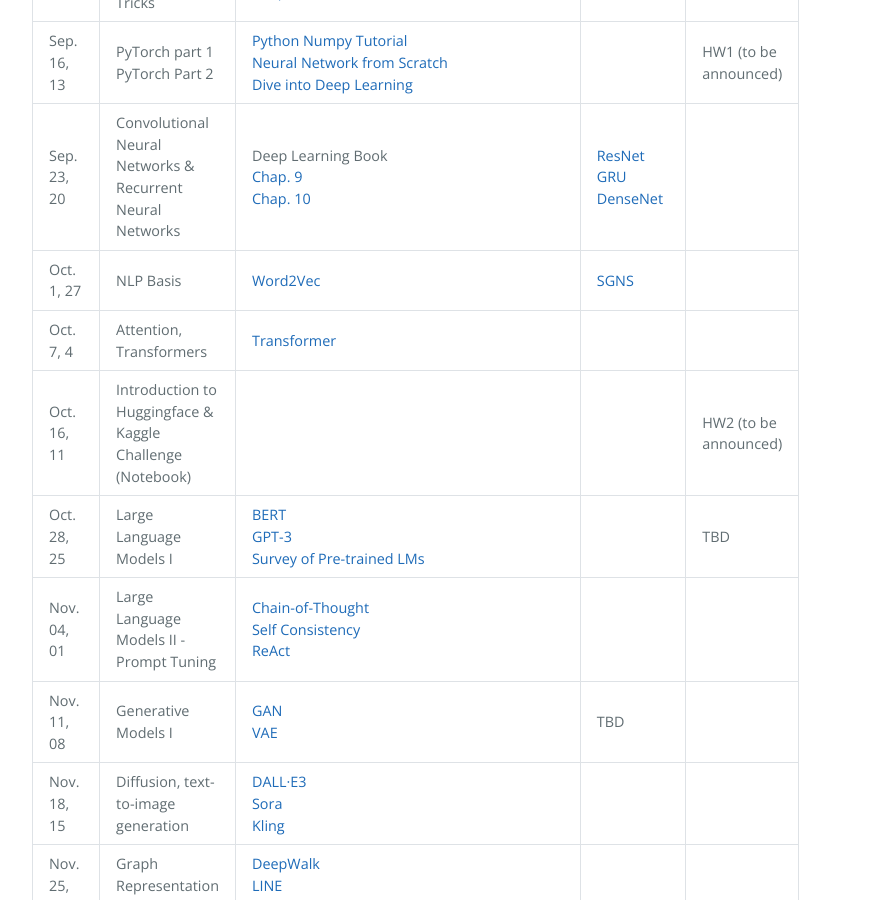
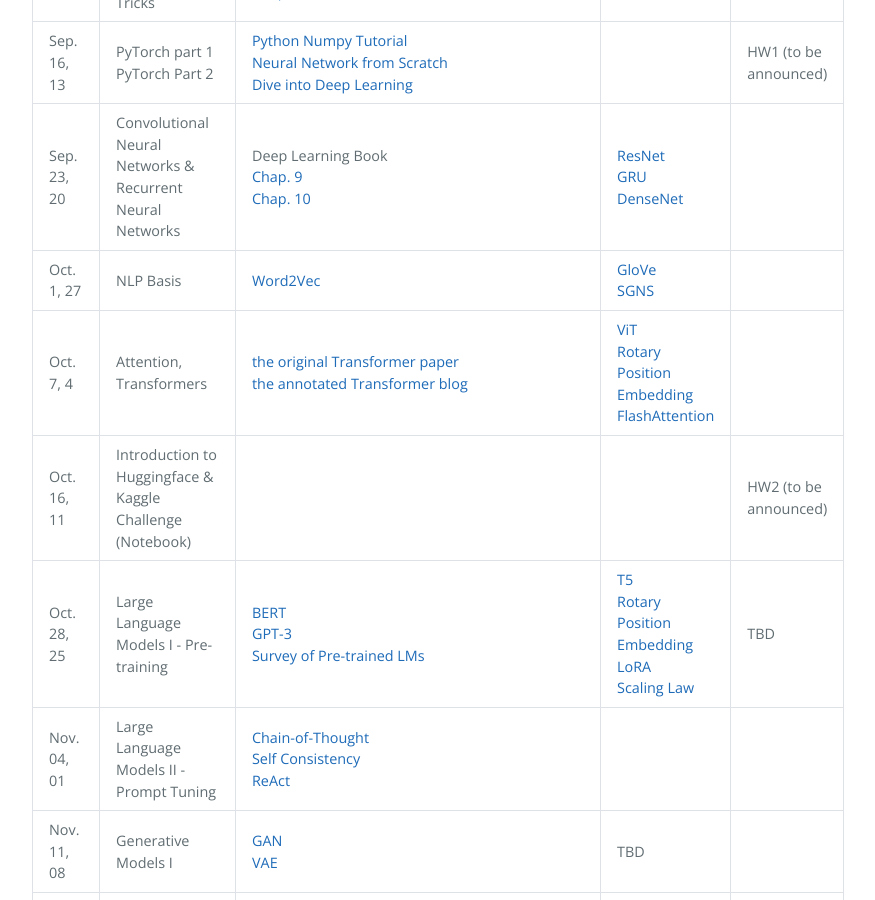
Before and after one commit to DeepGraphLearning/MATH60630A_2024A, a Jekyll site: the page built from schedule.md, in a window 1280 px wide and 900 px high, scrolled down 766 px. Shown: the whole window, without its empty margins (192-1067 px from the left). Built offline with Jekyll 4.4.1, drawn with Linux system fonts in a browser that asks for light colours.

Commit message:
[v2 Week2, References] Initialized

```diff
--- a/schedule.md
+++ b/schedule.md
@@ -6,12 +6,12 @@ permalink: /schedule
 schedule:
   - date: Aug.<br>26, 30
     topics:
-    - name: Introduction
-      url: assets/slides/Week1-Intro.pdf
-    - name: Mathematics
-      url: assets/slides/Week1-Maths.pdf
-    - name: Machine Learning Basics
-      url: assets/slides/Week1-ML.pdf
+      - name: Introduction
+        url: assets/slides/Week1-Intro.pdf
+      - name: Mathematics
+        url: assets/slides/Week1-Maths.pdf
+      - name: Machine Learning Basics
+        url: assets/slides/Week1-ML.pdf
     readings:
       - name: Deep Learning Book
       - name: Chap. 2
@@ -22,8 +22,8 @@ schedule:
         url: http://www.deeplearningbook.org/contents/ml.html
   - date: Sep.<br>9, 6
     topics:
-    - name: Feedforward Neural Networks & Optimization Tricks
-#      url: https://www.dropbox.com/s/zv4920r75ek7u4u/Week2-FFN%26Regularization.pdf?dl=0
+      - name: Feedforward Neural Networks & Optimization Tricks
+    #      url: https://www.dropbox.com/s/zv4920r75ek7u4u/Week2-FFN%26Regularization.pdf?dl=0
     readings:
       - name: Deep Learning Book
       - name: Chap. 6
@@ -35,9 +35,9 @@ schedule:
   - date: Sep.<br>16, 13
     topics:
       - name: PyTorch part 1
-#        url: https://www.dropbox.com/s/xpd4fjisk3n08vx/Deep%20Learning%20Frameworks%20part%201.pdf?dl=0
+      #        url: https://www.dropbox.com/s/xpd4fjisk3n08vx/Deep%20Learning%20Frameworks%20part%201.pdf?dl=0
       - name: PyTorch Part 2
-#        url: https://www.dropbox.com/s/2mzbdnfgah9yimw/Deep%20Learning%20Frameworks%20part%202.pdf?dl=0
+    #        url: https://www.dropbox.com/s/2mzbdnfgah9yimw/Deep%20Learning%20Frameworks%20part%202.pdf?dl=0
     readings:
       - name: Python Numpy Tutorial
         url: http://cs231n.github.io/python-numpy-tutorial/
@@ -47,21 +47,24 @@ schedule:
         url: https://github.com/dsgiitr/d2l-pytorch
     homeworks:
       - name: HW1 (to be announced)
-#      - name: Instruction
-#        url: https://www.dropbox.com/s/7s19xya7yck4nul/HWK1.pdf?dl=0
-#      - name: Colab
-#        url: https://colab.research.google.com/drive/1FjRjNlBqPVz7SrEPvqrL10Q76NeHhvJW?usp=sharing
+  #      - name: Instruction
+  #        url: https://www.dropbox.com/s/7s19xya7yck4nul/HWK1.pdf?dl=0
+  #      - name: Colab
+  #        url: https://colab.research.google.com/drive/1FjRjNlBqPVz7SrEPvqrL10Q76NeHhvJW?usp=sharing
+
+  # <<<<<<<<<<<<<<< Jianan >>>>>>>>>>>>>>>>>>
+
   - date: Sep.<br>23, 20
     topics:
       - name: Convolutional Neural Networks & Recurrent Neural Networks
-#        url: https://www.dropbox.com/s/9vnrcjo4ykhdj9l/Week4-CNN%26RNN.pdf?dl=0
+    #        url: https://www.dropbox.com/s/9vnrcjo4ykhdj9l/Week4-CNN%26RNN.pdf?dl=0
     readings:
       - name: Deep Learning Book
       - name: Chap. 9
         url: http://www.deeplearningbook.org/contents/convnets.html
       - name: Chap. 10
         url: http://www.deeplearningbook.org/contents/rnn.html
-    presentations:
+    references:
       - name: ResNet
         url: http://arxiv.org/abs/1512.03385
       - name: GRU
@@ -71,34 +74,45 @@ schedule:
   - date: Oct.<br>1, 27
     topics:
       - name: NLP Basis
-#        url: https://www.dropbox.com/s/bjxvre1d3w30iqj/Week5-DL4NLP-part1.pdf?dl=0
+    #        url: https://www.dropbox.com/s/bjxvre1d3w30iqj/Week5-DL4NLP-part1.pdf?dl=0
     readings:
       - name: Word2Vec
         url: https://papers.nips.cc/paper/5021-distributed-representations-of-words-and-phrases-and-their-compositionality.pdf
-    presentations:
+    references:
+      - name: GloVe
+        url: https://aclanthology.org/D14-1162.pdf
       - name: SGNS
         url: https://papers.nips.cc/paper/2014/file/feab05aa91085b7a8012516bc3533958-Paper.pdf
   - date: Oct.<br>7, 4
     topics:
       - name: Attention, Transformers
-#        url: https://www.dropbox.com/s/bjxvre1d3w30iqj/Week5-DL4NLP-part1.pdf?dl=0
+    #        url: https://www.dropbox.com/s/bjxvre1d3w30iqj/Week5-DL4NLP-part1.pdf?dl=0
     readings:
-      - name: Transformer
+      - name: the original Transformer paper
         url: https://papers.nips.cc/paper/7181-attention-is-all-you-need.pdf
+      - name: the annotated Transformer blog
+        url: https://nlp.seas.harvard.edu/annotated-transformer/
+    references:
+      - name: ViT
+        url: https://arxiv.org/abs/2010.11929
+      - name: Rotary Position Embedding
+        url: https://arxiv.org/abs/2104.09864
+      - name: FlashAttention
+        url: https://arxiv.org/abs/2205.14135
   - date: Oct.<br>16, 11
     topics:
       - name: Introduction to Huggingface & Kaggle Challenge (Notebook)
     homeworks:
       - name: HW2 (to be announced)
-#        url: https://www.dropbox.com/s/j2w4cpq14jypkbe/HW2.pdf?dl=0
-#      - name: Instruction
-#        url: https://www.dropbox.com/s/j2w4cpq14jypkbe/HW2.pdf?dl=0
-#      - name: Kaggle
-#        url: https://www.kaggle.com/c/math60630aw21
+  #        url: https://www.dropbox.com/s/j2w4cpq14jypkbe/HW2.pdf?dl=0
+  #      - name: Instruction
+  #        url: https://www.dropbox.com/s/j2w4cpq14jypkbe/HW2.pdf?dl=0
+  #      - name: Kaggle
+  #        url: https://www.kaggle.com/c/math60630aw21
   - date: Oct.<br>28, 25
     topics:
-      - name: Large Language Models I
-#        url: https://www.dropbox.com/s/366364m5gmu6gkd/Week7-DL4NLP-part2.pdf?dl=0
+      - name: Large Language Models I - Pre-training
+    #        url: https://www.dropbox.com/s/366364m5gmu6gkd/Week7-DL4NLP-part2.pdf?dl=0
     readings:
       - name: BERT
         url: https://arxiv.org/pdf/1810.04805
@@ -106,14 +120,23 @@ schedule:
         url: https://arxiv.org/abs/2005.14165
       - name: Survey of Pre-trained LMs
         url: https://arxiv.org/pdf/2302.09419
+    references:
+      - name: T5
+        url: https://arxiv.org/abs/1910.10683
+      - name: Rotary Position Embedding
+        url: https://arxiv.org/abs/2104.09864
+      - name: LoRA
+        url: https://arxiv.org/abs/2104.09864
+      - name: Scaling Law
+        url: https://arxiv.org/abs/2001.08361
     homeworks:
-#      - name: Huggingface Sentence Classification (Kaggle)
+      #      - name: Huggingface Sentence Classification (Kaggle)
       - name: TBD
-#        url: https://www.kaggle.com/competitions/sentence-classification-competition/overview
+  #        url: https://www.kaggle.com/competitions/sentence-classification-competition/overview
   - date: Nov.<br>04, 01
     topics:
       - name: Large Language Models II - Prompt Tuning
-#        url: https://www.dropbox.com/s/gcd1bu7bxd5gigm/Week8-DL4NLP-part3.pptx?dl=0
+    #        url: https://www.dropbox.com/s/gcd1bu7bxd5gigm/Week8-DL4NLP-part3.pptx?dl=0
     readings:
       - name: Chain-of-Thought
         url: https://arxiv.org/pdf/2201.11903
@@ -124,18 +147,18 @@ schedule:
   - date: Nov.<br>11, 08
     topics:
       - name: Generative Models I
-#        url: https://www.dropbox.com/s/nf4ohrqjqg7rb66/Week10-Graph-part2.pdf?dl=0
+    #        url: https://www.dropbox.com/s/nf4ohrqjqg7rb66/Week10-Graph-part2.pdf?dl=0
     readings:
       - name: GAN
         url: https://arxiv.org/abs/1406.2661
       - name: VAE
         url: https://arxiv.org/abs/1312.6114
-    presentations:
+    references:
       - name: TBD
   - date: Nov.<br>18, 15
     topics:
       - name: Diffusion, text-to-image generation
-#        url: https://www.dropbox.com/s/nf4ohrqjqg7rb66/Week10-Graph-part2.pdf?dl=0
+    #        url: https://www.dropbox.com/s/nf4ohrqjqg7rb66/Week10-Graph-part2.pdf?dl=0
     readings:
       - name: DALL·E3
         url: https://cdn.openai.com/papers/dall-e-3.pdf
@@ -146,7 +169,7 @@ schedule:
   - date: Nov.<br>25, 22
     topics:
       - name: Graph Representation Learning
-#        url: https://www.dropbox.com/s/3e09x5i9wyn8q3c/Week9-Graph-part1.pdf?dl=0
+    #        url: https://www.dropbox.com/s/3e09x5i9wyn8q3c/Week9-Graph-part1.pdf?dl=0
     readings:
       - name: DeepWalk
         url: https://arxiv.org/pdf/1403.6652
@@ -183,7 +206,7 @@ schedule:
       {% endfor %}
       </td>
       <td>
-      {% for presentation in week.presentations %}
+      {% for presentation in week.references %}
         {% include href item=presentation %}<br>
       {% endfor %}
       </td>
```
